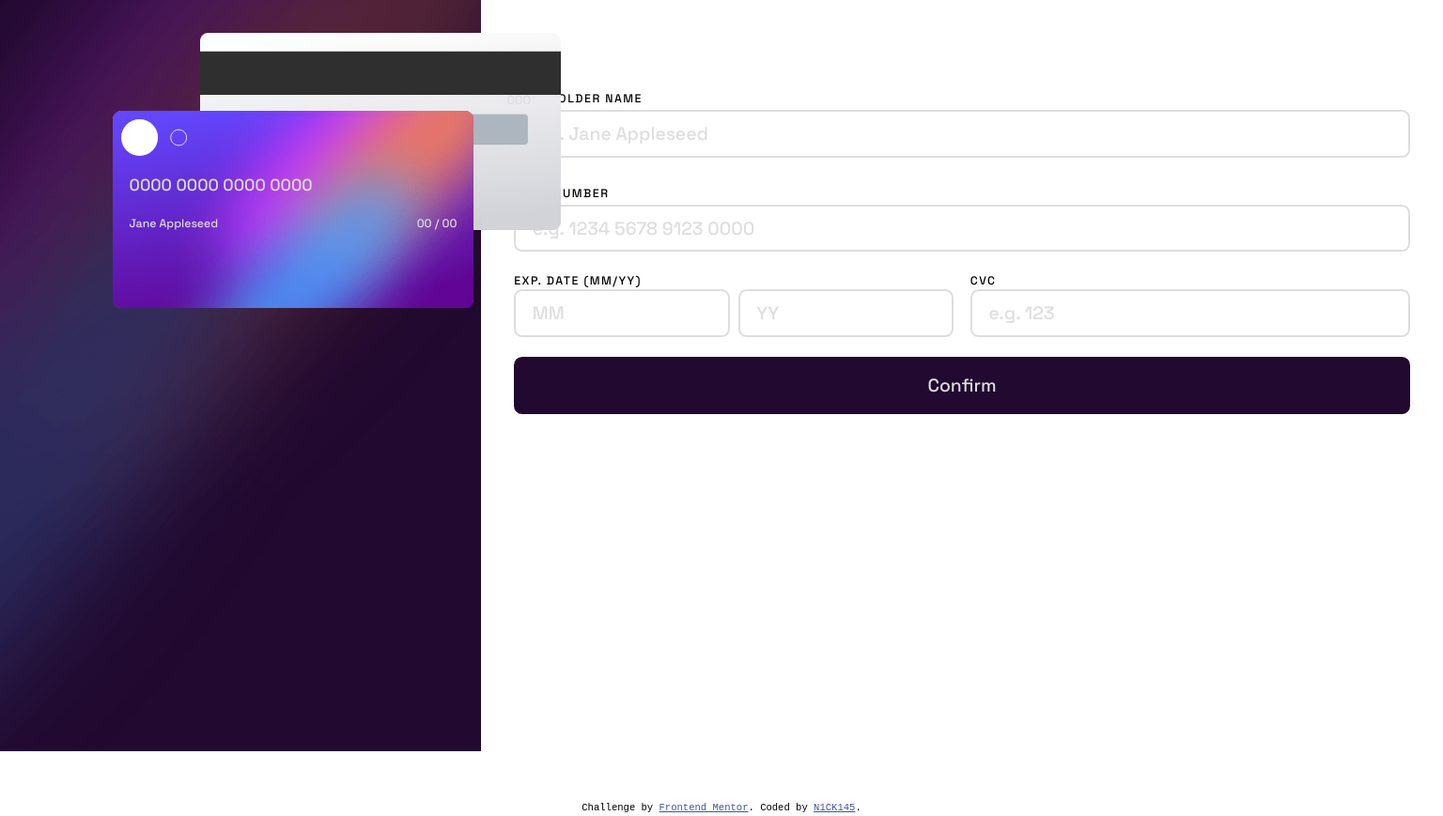
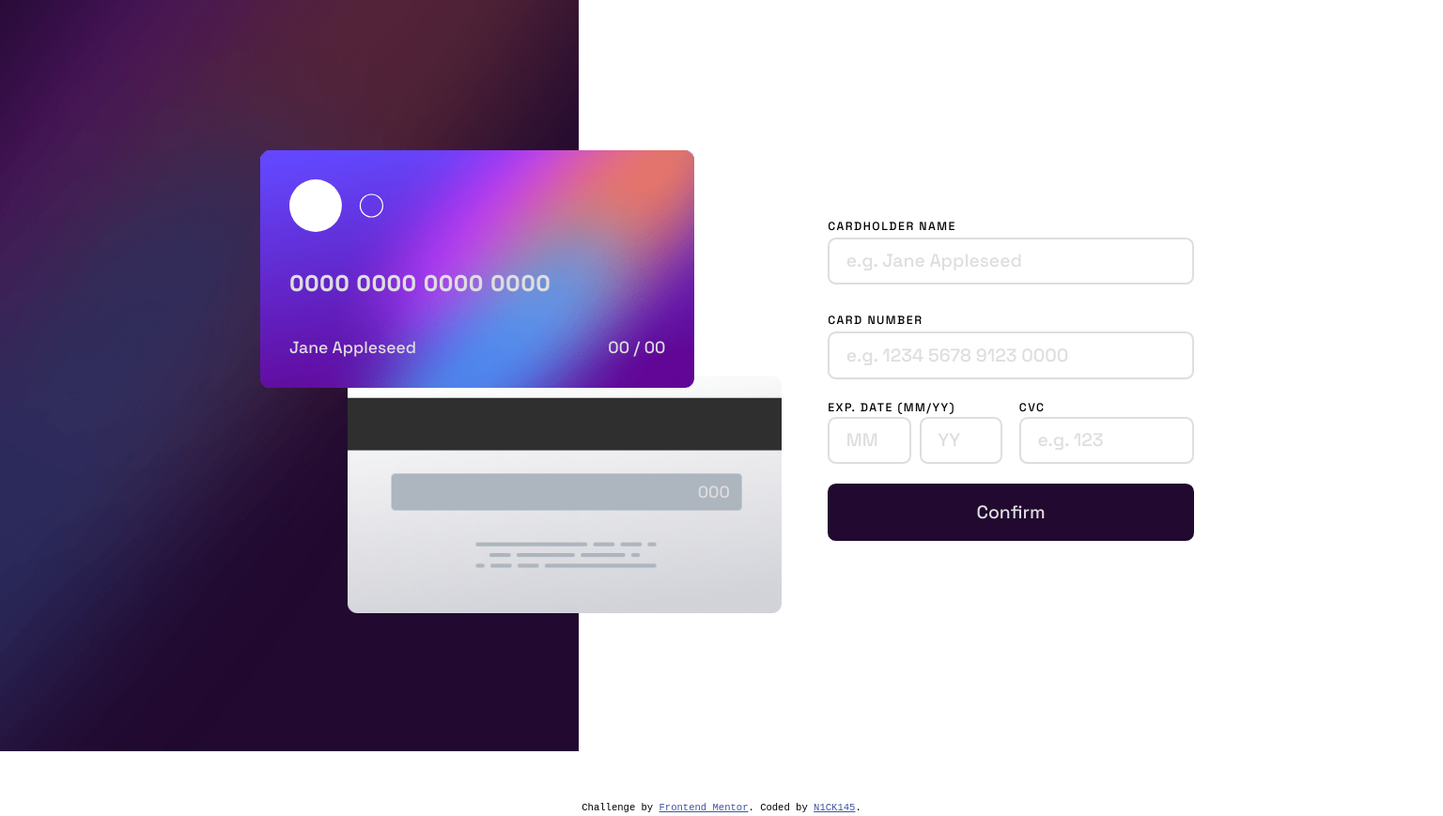
Before and after one commit to N1CK145/frontend-challanges, a plain HTML site: page 004_interactive-card-details-form/index.html in a window 1536 px wide. Shown: the whole page at 94% size. Drawn offline with Linux system fonts and the light colour scheme.

Commit message:
Add basic desktop

```diff
--- a/004_interactive-card-details-form/index.html
+++ b/004_interactive-card-details-form/index.html
@@ -32,7 +32,7 @@
       <div class="card-section">
         <div class="cards">
           <div class="credit-card credit-card-back">
-            <span id="vis-card-cvc" class="credit-card-data cvc">000</span>
+            <span id="vis-card-cvc" class="credit-card-data">000</span>
           </div>
 
           <div class="credit-card credit-card-front">
--- a/004_interactive-card-details-form/style.css
+++ b/004_interactive-card-details-form/style.css
@@ -146,7 +146,11 @@ h6 {
   width: 75%;
   aspect-ratio: 264/145;
   background-size: contain;
-  background-color: hotpink;
+
+  display: flex;
+  flex-direction: column;
+  justify-content: space-between;
+  padding: max(1rem, 5%);
 }
 
 .credit-card-back {
@@ -179,30 +183,22 @@ h6 {
   font-size: 0.7rem;
 }
 
-#vis-card-owner-and-exp-date {
-  padding-inline: 1rem;
-  bottom: -2.1rem;
-}
-
 #vis-card-cvc {
   font-size: 0.75rem;
   width: 100%;
-  padding-inline: 1.8rem;
-  text-align: justify;
-  justify-content: end;
-  margin-top: 3.5rem;
+  text-align: right;
+  margin-top: 20%;
+  padding-right: 6%;
 }
 
 #credit-card-logo {
-  width: 4rem;
-  margin-top: 0.5rem;
-  margin-left: 0.5rem;
+  width: 25%;
 }
 
 #vis-card-number {
   width: 100%;
-  padding-inline: 1rem;
-  top: 1rem;
+  font-weight: 600;
+  letter-spacing: 1.3px;
 }
 
 @media (min-width: 1440px) {
@@ -220,8 +216,34 @@ h6 {
   }
 
   .cards {
-    width: 100%;
+    width: 35rem;
     margin-left: 20%;
+  }
+
+  #vis-card-owner-and-exp-date {
+    bottom: 0;
+  }
+
+  #vis-card-cvc {
+    font-size: 1rem;
+  }
+
+  .credit-card-data,
+  .credit-card-data span {
+    font-size: 1.3rem;
+  }
+  .credit-card-data-sm,
+  .credit-card-data-sm span {
+    font-size: 1rem;
+  }
+
+  .credit-card-back {
+    top: 50%;
+    left: 40%;
+  }
+  .credit-card-front {
+    top: 20%;
+    left: 25%;
   }
 }
 
@@ -279,3 +301,15 @@ h6 {
   background-color: var(--clr-bg);
   color: var(--clr-fg);
 }
+
+@media (min-width: 1440px) {
+  .form-wrapper {
+    display: flex;
+    height: 100%;
+    width: 50%;
+    margin: 0 auto;
+
+    flex-direction: row;
+    align-items: center;
+  }
+}
```
